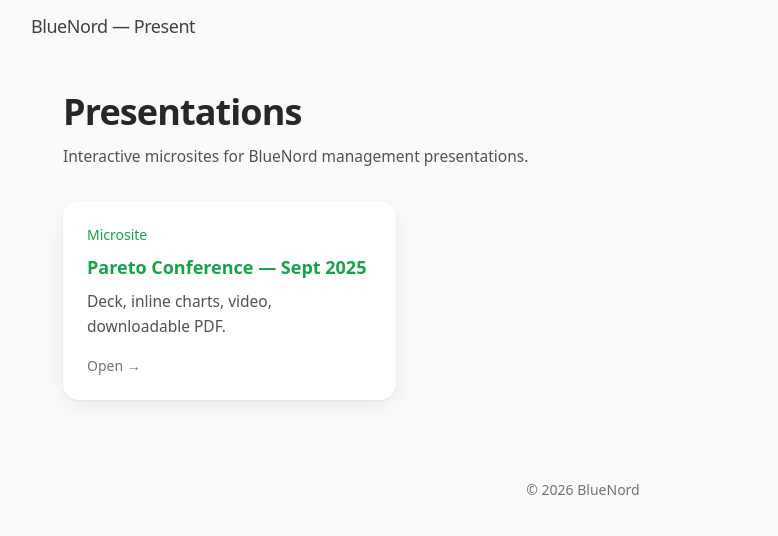
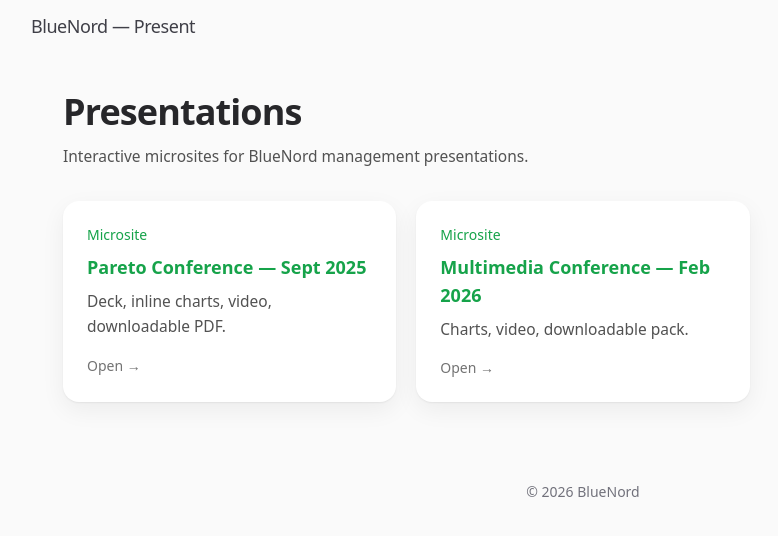
Before and after one commit to cshirlaw/bluenord-present, a Next.js app: page / in a window 1280 px wide. Shown: the top 536 px of the page, without its empty margins (57-835 px from the left). Built offline with nearby package versions, Linux system fonts and the light colour scheme.

Commit message:
Home: list multimedia-2026-02 alongside pareto-2025-09

```diff
--- a/src/app/page.tsx
+++ b/src/app/page.tsx
@@ -1,9 +1,19 @@
 import Link from "next/link";
 import { Container, Card } from "@/components/ui";
-// Future: import manifest built by scripts/build-presentations-manifest.mjs
 
 const samples = [
-  { slug: "pareto-2025-09", title: "Pareto Conference — Sept 2025", desc: "Deck, inline charts, video, downloadable PDF." },
+  {
+    slug: "pareto-2025-09",
+    href: "/pareto-2025-09",
+    title: "Pareto Conference — Sept 2025",
+    desc: "Deck, inline charts, video, downloadable PDF.",
+  },
+  {
+    slug: "multimedia-2026-02",
+    href: "/presentations/multimedia-2026-02",
+    title: "Multimedia Conference — Feb 2026",
+    desc: "Charts, video, downloadable pack.",
+  },
 ];
 
 export default function Home() {
@@ -14,7 +24,7 @@
 
       <div className="mt-8 grid gap-5 sm:grid-cols-2 lg:grid-cols-3">
         {samples.map((p) => (
-          <Link key={p.slug} href={`/${p.slug}`} className="no-underline">
+          <Link key={p.slug} href={p.href} className="no-underline">
             <Card className="h-full">
               <div className="text-sm text-brand font-medium">Microsite</div>
               <div className="mt-2 text-lg font-semibold">{p.title}</div>
```
